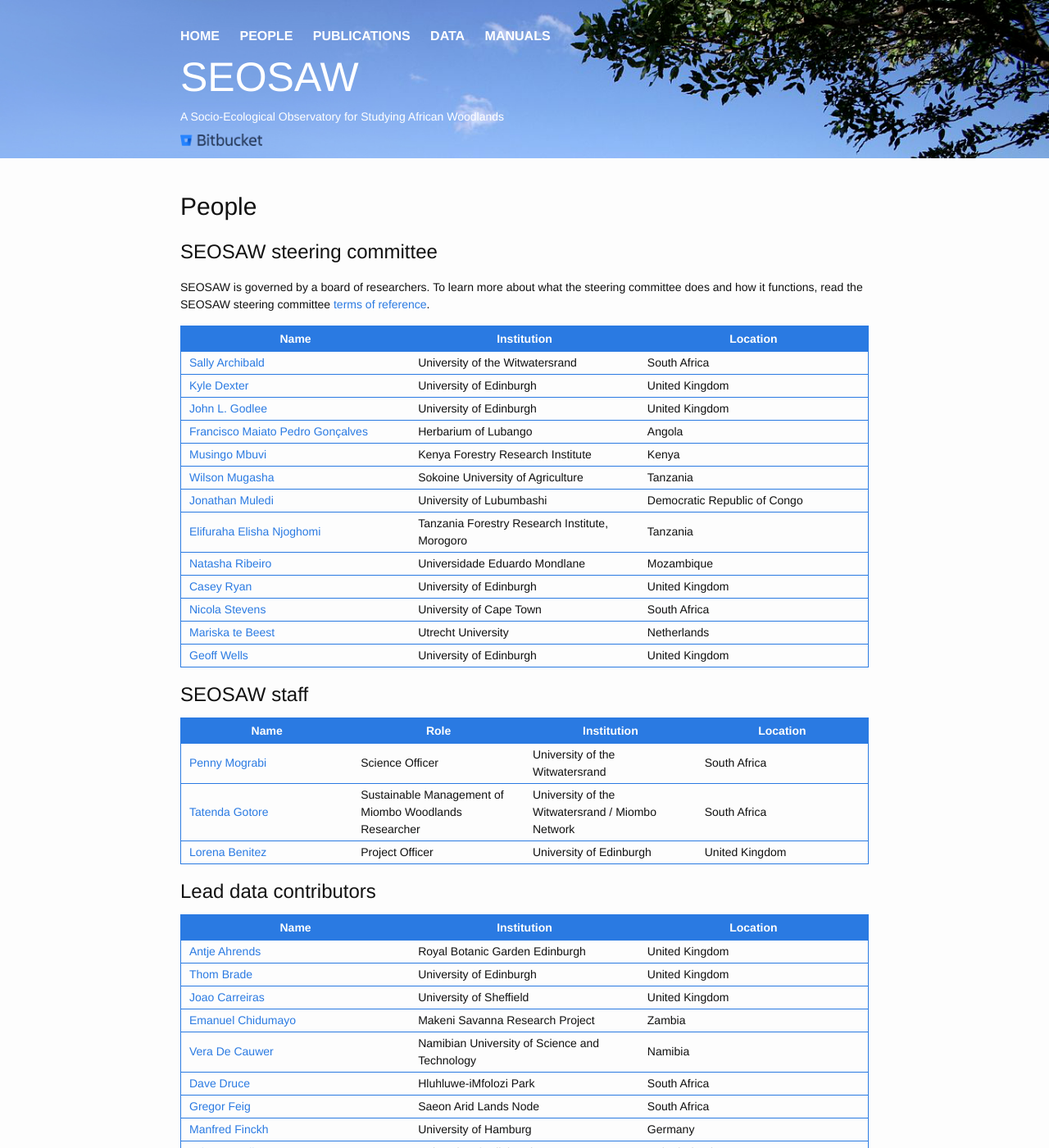
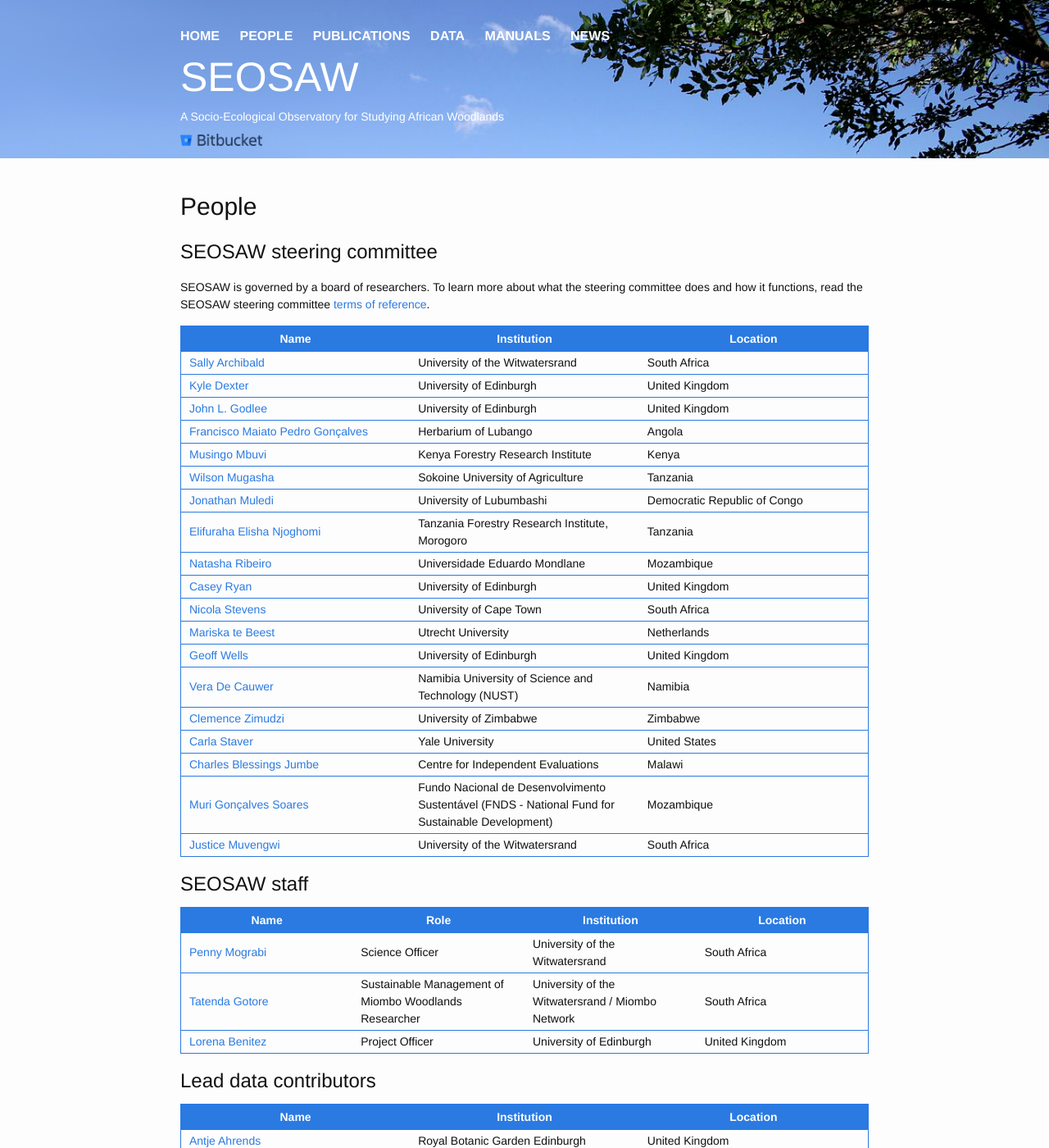
Before and after one commit to seosaw/seosaw.github.io, a Jekyll site: the page built from people.md, in a window 1280 px wide and 1400 px high. Shown: the whole window at 82% size. Built offline with Jekyll 4.4.1, drawn with Linux system fonts in a browser that asks for light colours; nearby versions of some CDN libraries.

Commit message:
Data page:  Rearranged information on the page.  Added link to sample dataset.  Added a few sentences about data requests and linked to a document with data request questions. People:  Added new SC members Publications:  Added SEOSAW paper as the first think you read.  Created a table for working papers. News: Created new page which included recent highlights and links to the newsletters. Index: Removed news section header:  Updated main menu to have a link to the News page

```diff
--- a/_includes/header.html
+++ b/_includes/header.html
@@ -26,6 +26,12 @@
 					<a href="{{ site.baseurl }}/manuals.html">manuals</a>
 				</li>
 			</span>
+			<span class="title">
+				<li>
+					<a href="{{ site.baseurl }}/news.html">news</a>
+				</li>
+			</span>
+
 
 		</div>
 		<div class="nav-bar-title">
--- a/people.md
+++ b/people.md
@@ -93,6 +93,36 @@ SEOSAW is governed by a board of researchers.  To learn more about what the stee
 <td><a href="https://orcid.org/0000-0002-5416-951X" target="_blank">Geoff Wells</a></td>
 <td>University of Edinburgh</td>
 <td>United Kingdom</td>
+</tr>
+<tr>
+<td><a href="https://scholar.google.com/citations?user=D6BSRu8Lvb0C&hl=nl" target="_blank">Vera De Cauwer</a></td>
+<td>Namibia University of Science and Technology (NUST)</td>
+<td>Namibia</td>
+</tr>
+<tr>
+<td><a href="https://www.researchgate.net/profile/Clemence-Zimudzi" target="_blank">Clemence Zimudzi</a></td>
+<td>University of Zimbabwe</td>
+<td>Zimbabwe</td>
+</tr>
+<tr>
+<td><a href="https://staverlab.yale.edu/" target="_blank">Carla Staver</a></td>
+<td>Yale University</td>
+<td>United States</td>
+</tr>
+<tr>
+<td><a href="https://gtr.ukri.org/person/D88DA52F-86CF-457A-B9C5-1B2A1FABE61A" target="_blank">Charles Blessings Jumbe</a></td>
+<td>Centre for Independent Evaluations</td>
+<td>Malawi</td>
+</tr>
+<tr>
+<td><a href="https://www.researchgate.net/profile/Muri-Soares" target="_blank">Muri Gonçalves Soares</a></td>
+<td>Fundo Nacional de Desenvolvimento Sustentável (FNDS - National Fund for Sustainable Development)</td>
+<td>Mozambique</td>
+</tr>
+<tr>
+<td><a href="https://orcid.org/0000-0002-5416-951X" target="_blank">Justice Muvengwi</a></td>
+<td>University of the Witwatersrand</td>
+<td>South Africa</td>
 </tr>
 </tbody>
 </table>
```
Also changed, not shown: data.md (+21 -19 lines), index.html (+0 -14 lines), news.md (added, +33 -0 lines), publications.md (+24 -1 lines).
